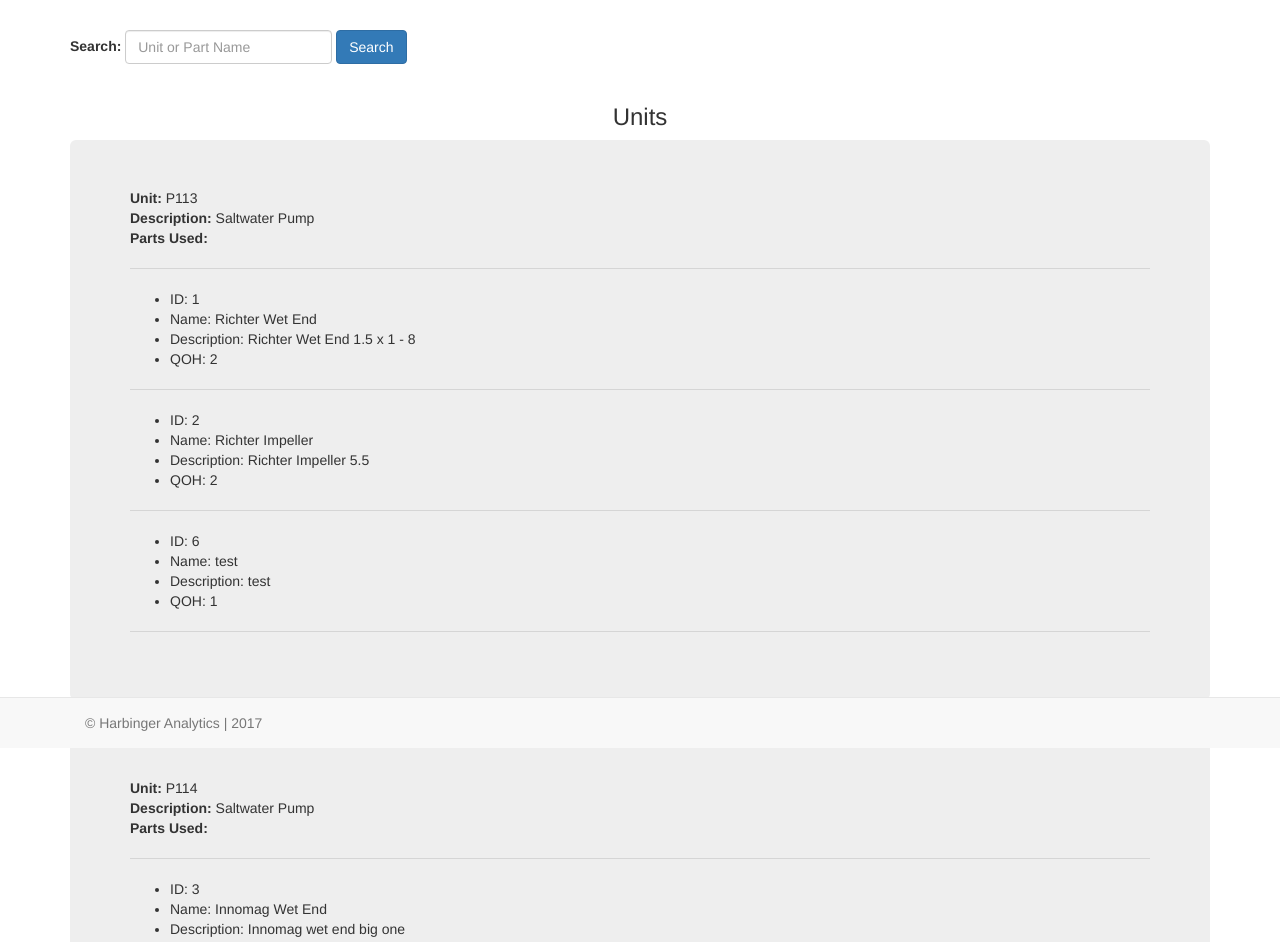
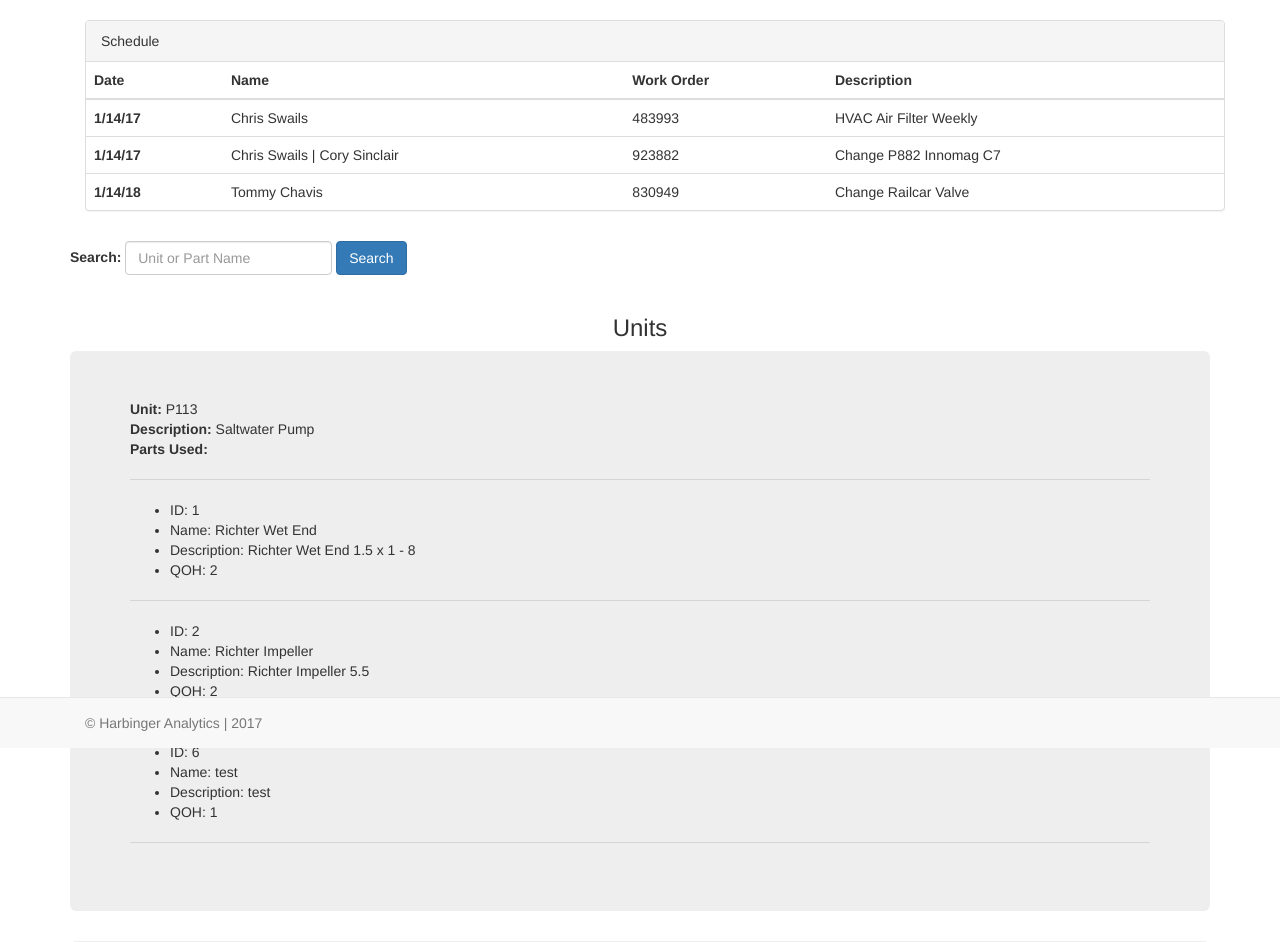
Before and after one commit to smithc0222/FlaskMaintenanceApp, a Flask app: page / in a window 1280 px wide. Shown: the part 52-994 px from the top of the page. Run offline with Flask 2, Linux system fonts and the light colour scheme; a user stored in the database is signed in; data comes from the database, SQL or seed files in the repository; some libraries are stand-ins or nearby versions.

Commit message:
add schedule table to index page

```diff
--- a/app.py
+++ b/app.py
@@ -85,7 +85,6 @@ def login():
         else:
             session['logged_in'] = True
             flash('You were logged in')
-            logged_username=db.session.query(User).filter(User.username==request.form['username'])
             return redirect(url_for('home'))
     return render_template('login.html', error=error)
 
--- a/templates/index.html
+++ b/templates/index.html
@@ -1,5 +1,46 @@
 {% extends "base.html" %}
 {% block content %}
+<div class="container">
+  <div class="panel panel-default">
+  <!-- Default panel contents -->
+  <div class="panel-heading">Schedule</div>
+
+  <!-- Table -->
+  <table class="table table-sm">
+  <thead>
+    <tr>
+      <th>Date</th>
+      <th>Name</th>
+      <th>Work Order</th>
+      <th>Description</th>
+    </tr>
+  </thead>
+  <tbody>
+    <tr>
+      <th scope="row">1/14/17</th>
+      <td>Chris Swails</td>
+      <td>483993</td>
+      <td>HVAC Air Filter Weekly</td>
+    </tr>
+    <tr>
+      <th scope="row">1/14/17</th>
+      <td>Chris Swails | Cory Sinclair</td>
+      <td>923882</td>
+      <td>Change P882 Innomag C7</td>
+    </tr>
+    <tr>
+      <th scope="row">1/14/18</th>
+      <td>Tommy Chavis</td>
+      <td>830949</td>
+      <td>Change Railcar Valve</td>
+    </tr>
+  </tbody>
+</table>
+</div>
+
+
+</div>
+
 <p> {{ logged_username }} </p>
 <form class="form-inline">
   <div class="form-group">
```
Also changed, not shown: templates/create_unit.html (added, +18 -0 lines).
